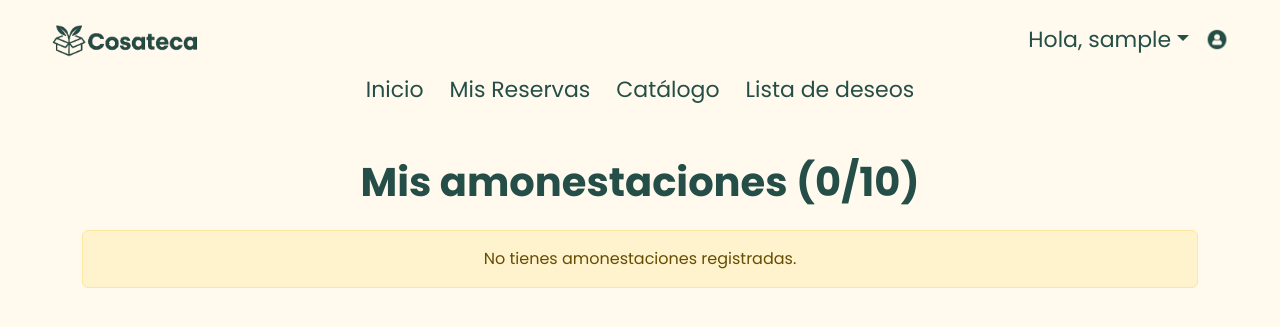
After one commit to COSATECA-TFG/Cosateca, a Django app: page /usuario/amonestaciones in a window 1280 px wide. The commit adds this page. Shown: the top 327 px of the page. Run offline with Django 5.2, Linux system fonts and the light colour scheme; the visitor is signed in with stand-in values (Sample User, id 1); data that the repository does not hold is empty.

Commit message:
feat: Consultar amonestaciones

```diff
--- a/cosateca/almacen/templates/almacenes.html
+++ b/cosateca/almacen/templates/almacenes.html
@@ -58,7 +58,9 @@
     </div>
   </div>
   {% empty %}
-  <p>No hay almacenes disponibles.</p>
+    <div class="alert alert-warning text-center mt-4" role="alert">
+        No se encontraron almacenes disponibles.
+  </div>
   {% endfor %}
 </div>
 
--- a/cosateca/almacen/templates/comentarios_almacen.html
+++ b/cosateca/almacen/templates/comentarios_almacen.html
@@ -174,7 +174,9 @@
                 {% endwith %}
 
                       {% empty %}
-        <p class="text-muted">Aún no hay valoraciones.</p>
+                <div class="alert alert-warning text-center mt-4" role="alert">
+                    No hay valoraciones para este almacén.
+                </div>
         {% endfor %}
 
 
--- a/cosateca/alquiler/templates/historial_reservas.html
+++ b/cosateca/alquiler/templates/historial_reservas.html
@@ -127,8 +127,8 @@
         {% endfor %}
 
       {% else %}
-        <div class="alert alert-info no-reservas-bg">
-          No hay reservas disponibles.
+        <div class="alert alert-warning text-center mt-4" role="alert">
+          No tienes reservas en tu historial.
         </div>
       {% endif %}
     </div>
--- a/cosateca/core/static/core/css/style.css
+++ b/cosateca/core/static/core/css/style.css
@@ -83,3 +83,7 @@ body {
   width: 8% !important;
   height: 10% !important;
 }
+
+a:focus {
+    outline: none !important;
+}
--- a/cosateca/core/templates/header.html
+++ b/cosateca/core/templates/header.html
@@ -19,7 +19,7 @@
         <ul class="dropdown-menu">
           <li><a class="dropdown-item" href="/usuario">Editar perfil</a></li>
           <li><a class="dropdown-item" href="/usuario/huella_carbono">Consular huella de carbono</a></li>
-          <li><a class="dropdown-item" href="#">Pantalla Ángel</a></li>
+          <li><a class="dropdown-item" href="/usuario/amonestaciones">Consultar amonestaciones</a></li>
         </ul>
       {% endif %}
     </div>
--- a/cosateca/objeto/templates/catalogo.html
+++ b/cosateca/objeto/templates/catalogo.html
@@ -113,7 +113,7 @@
                 <div class="row">
                     {% endif %}
                     {% empty %}
-                    <div class="col-12">
+        <div class="alert alert-warning text-center mt-4" role="alert">
                         <p>No hay elementos disponibles.</p>
                     </div>
                     {% endfor %}
--- a/cosateca/objeto/templates/comentarios_objeto.html
+++ b/cosateca/objeto/templates/comentarios_objeto.html
@@ -179,7 +179,9 @@
                 {% endwith %}
 
                       {% empty %}
-        <p class="text-muted">Aún no hay valoraciones.</p>
+                <div class="alert alert-warning text-center mt-4" role="alert">
+                    No hay valoraciones para este objeto.
+                </div>
         {% endfor %}
 
 
--- a/cosateca/objeto/templates/detalle_objeto.html
+++ b/cosateca/objeto/templates/detalle_objeto.html
@@ -37,10 +37,6 @@
       <div class="botonera_detalles_objeto d-flex justify-content-center align-items-center mt-3">
         <a href="{% url 'comentarios_obj' objeto.id %}" id="comentario" class="btn me-4"><i class="bi bi-chat-left"></i></a>
         <a href="/valorar_objeto/{{objeto.id}}" id="valorar" class="btn ms-3 me-4"><i class="bi bi-heart"></i></a>
-        <a href="" id="lista_deseos" class="btn ms-3"> <i class="bi bi-card-checklist"></i></a>
-
-        <a href="" id="comentario" class="btn me-4"><i class="bi bi-chat-left"></i></a>
-        <a href="" id="valorar" class="btn ms-3 me-4"><i class="bi bi-heart"></i></a>
         <a href="/lista_deseos/agregar/{{objeto.id}}" id="lista_deseos" class="btn ms-3"> <i class="bi bi-card-checklist"></i></a>
 
       </div>
--- a/cosateca/usuario/static/usuario/css/style.css
+++ b/cosateca/usuario/static/usuario/css/style.css
@@ -459,3 +459,28 @@ section > form > div:first-child{
   width: 75% !important;
   margin: 0 auto !important;
 }
+
+/* Amonestaciones */
+
+.icon-container {
+  width: 40px;
+  height: 40px;
+  border-radius: 8px;
+  display: flex;
+  align-items: center;
+  justify-content: center;
+  font-size: 1.5rem;
+  color: white;
+}
+
+.icon-grave {
+  background-color: #d32f2f;
+}
+
+.icon-media {
+  background-color: #fbc02d;
+}
+
+.icon-leve {
+  background-color: #388e3c;
+}
--- /dev/null
+++ b/cosateca/usuario/templates/consultar_amonestaciones.html
@@ -0,0 +1,37 @@
+{% extends "base.html" %}
+{% block title %}Mis amonestaciones{% endblock %}
+
+{% block content %}
+
+  {% include "header.html" %}
+
+  <div class="container my-4">
+    <h2 class="fw-bold text-center mb-4 titulo_cuestionario">Mis amonestaciones ({{total_amonestaciones}}/10)</h2>
+
+    {% if amonestaciones %}
+      <div class="list-group">
+        {% for amonestacion in amonestaciones %}
+          <div class="list-group-item d-flex align-items-center justify-content-between p-3 border-0 border-bottom">
+            <div class="d-flex align-items-center">
+              <div class="me-3 icon-container
+                {% if amonestacion.severidad == 'Grave' %}icon-grave
+                {% elif amonestacion.severidad == 'Media' %}icon-media
+                {% else %}icon-leve{% endif %}">
+                <i class="bi bi-exclamation-triangle-fill"></i>
+              </div>
+              <div class="d-flex flex-column flex-md-row align-items-md-center">
+                <p class="mb-0 fw-bold me-md-4 fs-5 ms-5">{{ amonestacion.fecha|date:"d/m/Y" }}</p>
+                <p class="mb-0 fs-3 ms-5">{{ amonestacion.motivo }}</p>
+              </div>
+            </div>
+          </div>
+        {% endfor %}
+      </div>
+    {% else %}
+      <div class="alert alert-warning text-center mt-4" role="alert">
+        No tienes amonestaciones registradas.
+      </div>
+    {% endif %}
+  </div>
+
+{% endblock %}
--- a/cosateca/usuario/urls.py
+++ b/cosateca/usuario/urls.py
@@ -15,4 +15,6 @@ urlpatterns = [
     path('lista_deseos/agregar/<int:objeto_id>', views.agregar_objeto_lista_deseos, name='agregar_objeto'),
     path('usuario', views.detalles_usuario, name='usuario'),
     path('usuario/huella_carbono', views.consultar_huella_carbono_reducida, name='huella_carbono_reducida'),
+    path('usuario/amonestaciones', views.consultar_amonestaciones, name='consultar_amonestaciones'),
+
 ]
--- a/cosateca/usuario/views.py
+++ b/cosateca/usuario/views.py
@@ -300,9 +300,6 @@ def consultar_huella_carbono_reducida(request):
             huella = alquiler.objeto.huella_carbono
             huella_por_mes[mes] += huella
 
-
-
-
     return render(request, 'huella_carbono_reducida.html',
                    {'n_obj_alquilados': total_objetos_alquilados,
                     'objetos_alquilados': objetos_alquilados,
@@ -310,3 +307,12 @@ def consultar_huella_carbono_reducida(request):
                     'cantidad_huella_ahorrada': cantidad_huella_ahorrada,
                     'huella_por_mes': huella_por_mes}
                     )
+
+@login_required
+def consultar_amonestaciones(request):
+    usuario = request.user
+    amonestaciones = usuario.amonestaciones_recibidas.all()
+
+    total_amonestaciones = amonestaciones.filter(severidad='Grave').count() * 3 + amonestaciones.filter(severidad='Media').count() * 2 + amonestaciones.filter(severidad='Leve').count()
+
+    return render(request, 'consultar_amonestaciones.html', {'amonestaciones': amonestaciones, 'total_amonestaciones': total_amonestaciones})
```
Also changed, not shown: cosateca/usuario/templates/lista_deseos.html (+11 -4 lines).
